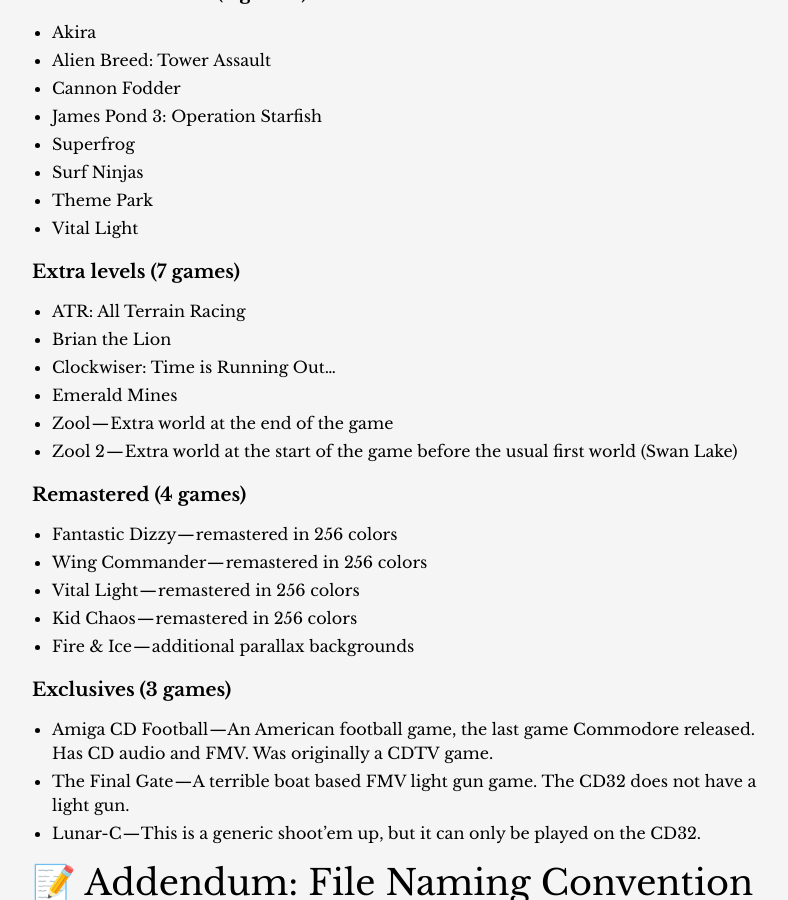
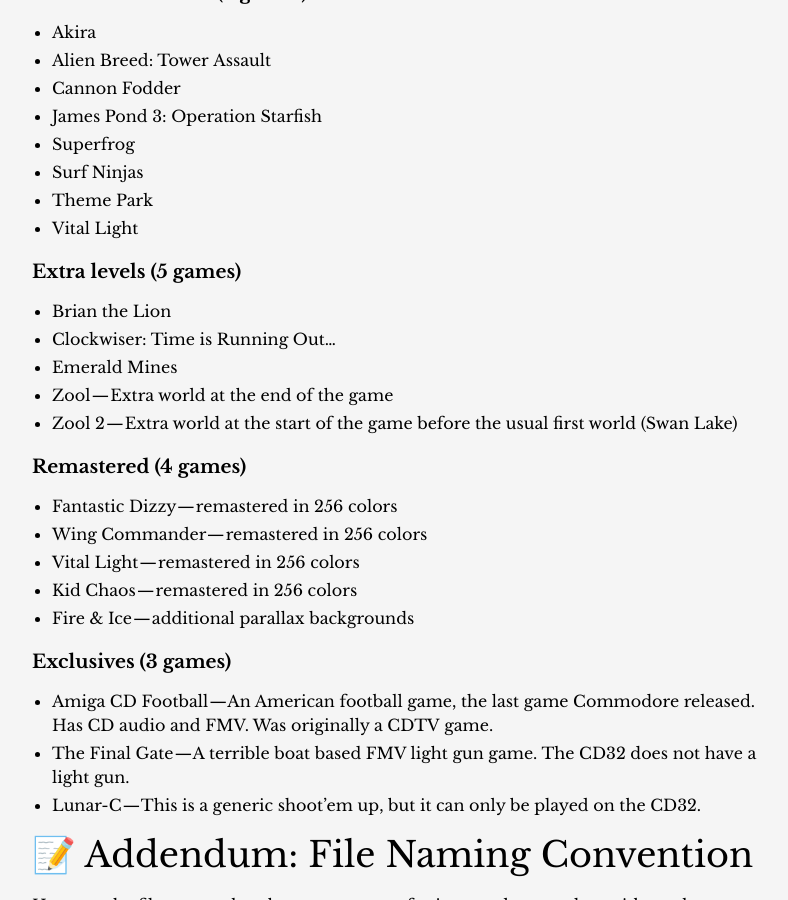
Before and after one commit to amigavision/amigavision.github.io, a Jekyll site: the page built from cd32.md, in a window 1280 px wide and 900 px high, scrolled down 8924 px. Shown: the whole window, without its empty margins (233-1021 px from the left). Built offline with Jekyll 4.4.1, drawn with Linux system fonts in a browser that asks for light colours.

Commit message:
ATR does not have extra levels

```diff
--- a/cd32.md
+++ b/cd32.md
@@ -271,9 +271,8 @@
 * Theme Park
 * Vital Light
 
-### Extra levels (7 games)
+### Extra levels (5 games)
 
-* ATR: All Terrain Racing
 * Brian the Lion
 * Clockwiser: Time is Running Out...
 * Emerald Mines
```
